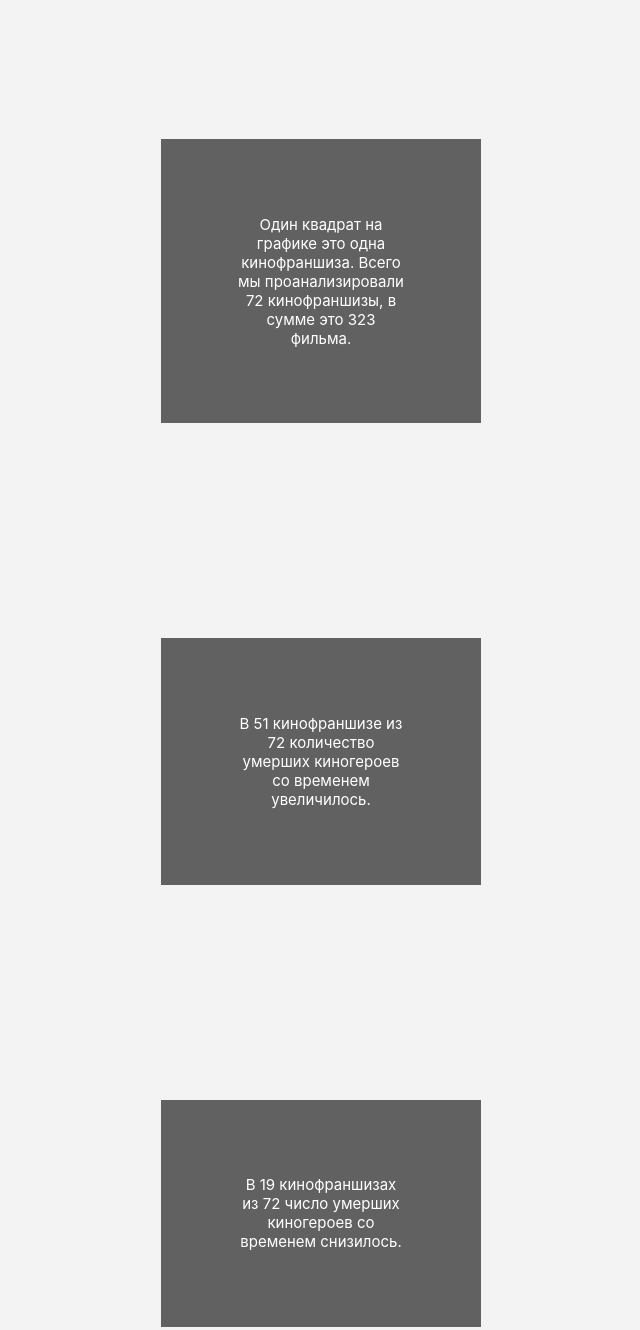
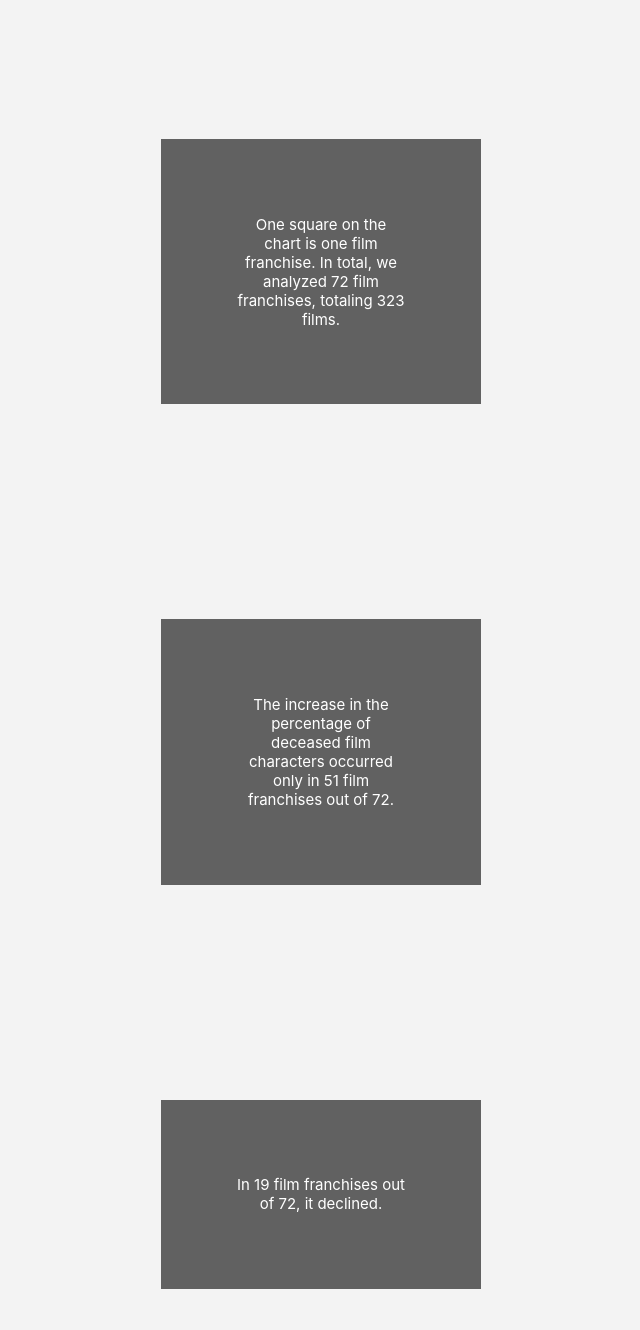
Before and after one commit to ValentinaGalichKG/movie, a plain HTML site: page index.html in a window 1280 px wide. Shown: the part 460-1790 px from the top of the page, without its empty margins (319-959 px from the left). Drawn offline with Linux system fonts and the light colour scheme; a script that the page names is missing.

Commit message:
Update index.html

```diff
--- a/index.html
+++ b/index.html
@@ -175,22 +175,22 @@
 				<div class="step invisible">
 				</div>
 				<div class="step" data-step="1" data-scrollama-index="0">
-				Один квадрат на графике это одна кинофраншиза. Всего мы проанализировали 72 кинофраншизы, в сумме это 323 фильма.
+				One square on the chart is one film franchise. In total, we analyzed 72 film franchises, totaling 323 films.
 				</div>
 				<div class="step invisible">
 				</div>
 				<div class="step" data-step="2" data-scrollama-index="1">
-				В 51 кинофраншизе из 72 количество умерших киногероев со временем увеличилось.
+				The increase in the percentage of deceased film characters occurred only in 51 film franchises out of 72.
 				</div>
 				<div class="step invisible">
 				</div>
 				<div class="step" data-step="2" data-scrollama-index="1">
-				В 19 кинофраншизах из 72 число умерших киногероев со временем снизилось.
+				In 19 film franchises out of 72, it declined.
 				</div>
 				<div class="step invisible">
 				</div>
 				<div class="step" data-step="3" data-scrollama-index="1">
-				68 кинофраншиз из 72 получили хорошие кассовые сборы.
+				At the same time, 68 film franchises out of 72 received good box office receipts.
 				</div>
 				<div class="step invisible">
 				</div>
```
